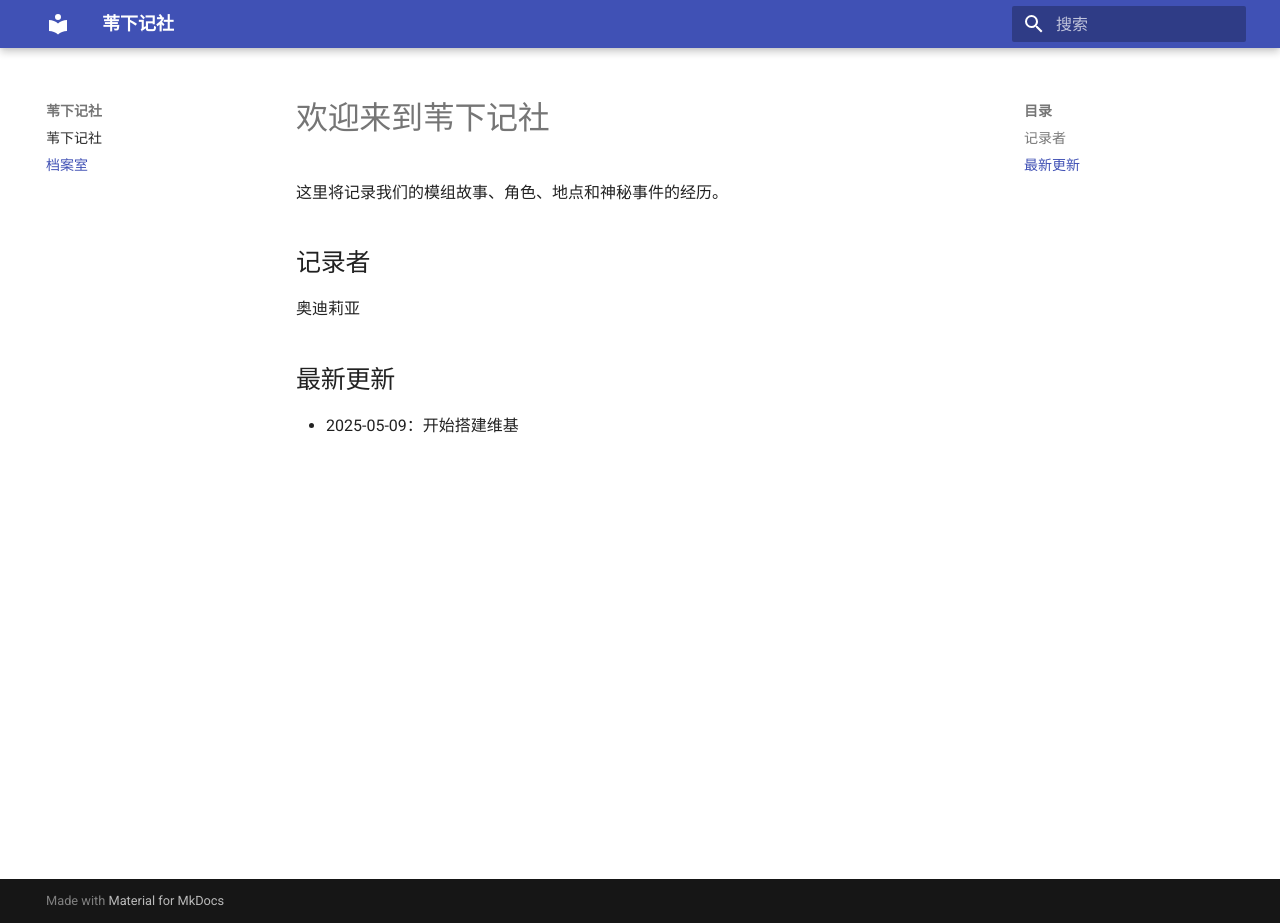
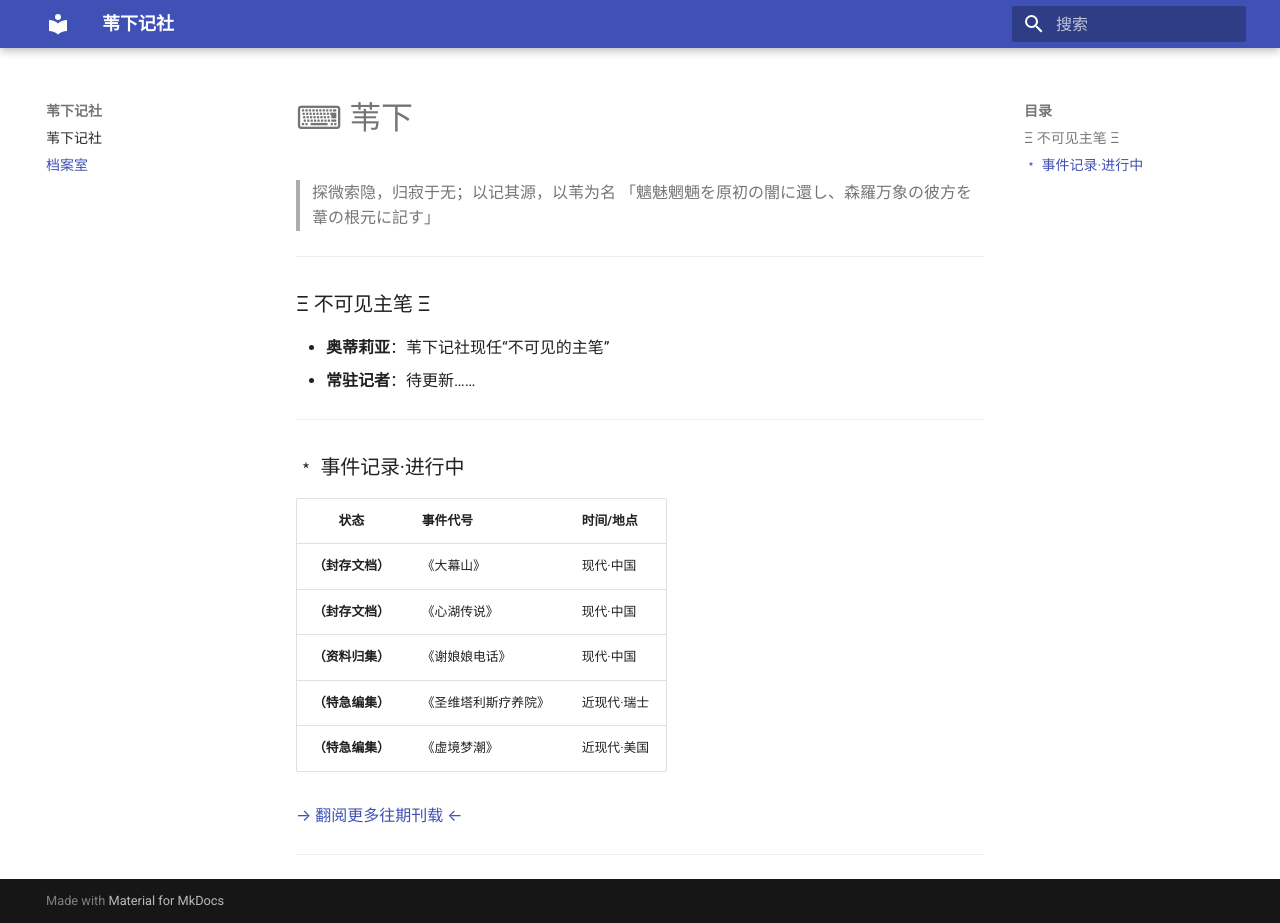
Before and after one commit to atokaz/my-coc-wiki, an MkDocs documentation site: the page built from docs/home.md, in a window 1280 px wide and 923 px high. Built offline with MkDocs 1.6.1 and Material for MkDocs 9.7.7, drawn with Linux system fonts in a browser that asks for light colours.

Commit message:
Update home.md

```diff
--- a/docs/home.md
+++ b/docs/home.md
@@ -1,9 +1,26 @@
-# 欢迎来到苇下记社
+# ⌨ 苇下
 
-这里将记录我们的模组故事、角色、地点和神秘事件的经历。
+> 探微索隐，归寂于无；以记其源，以苇为名
+> 「魑魅魍魎を原初の闇に還し、森羅万象の彼方を葦の根元に記す」
+---
 
-## 记录者
-奥迪莉亚
+### Ξ 不可见主笔 Ξ
 
-## 最新更新
-- 2025-05-09：开始搭建维基
+*   **奥蒂莉亚**：苇下记社现任“不可见的主笔”
+*   **常驻记者**：待更新……
+
+---
+
+### ﹡ 事件记录·进行中
+
+| 状态 | 事件代号 | 时间/地点 |
+| :---: | :--- | :--- |
+| **（封存文档）** | 《大幕山》 | 现代·中国 |
+| **（封存文档）** | 《心湖传说》 | 现代·中国 |
+| **（资料归集）** | 《谢娘娘电话》 | 现代·中国 |
+| **（特急编集）** | 《圣维塔利斯疗养院》 | 近现代·瑞士 |
+| **（特急编集）** | 《虚境梦潮》 | 近现代·美国 |
+
+[→ 翻阅更多往期刊载 ←]()
+
+---
```
